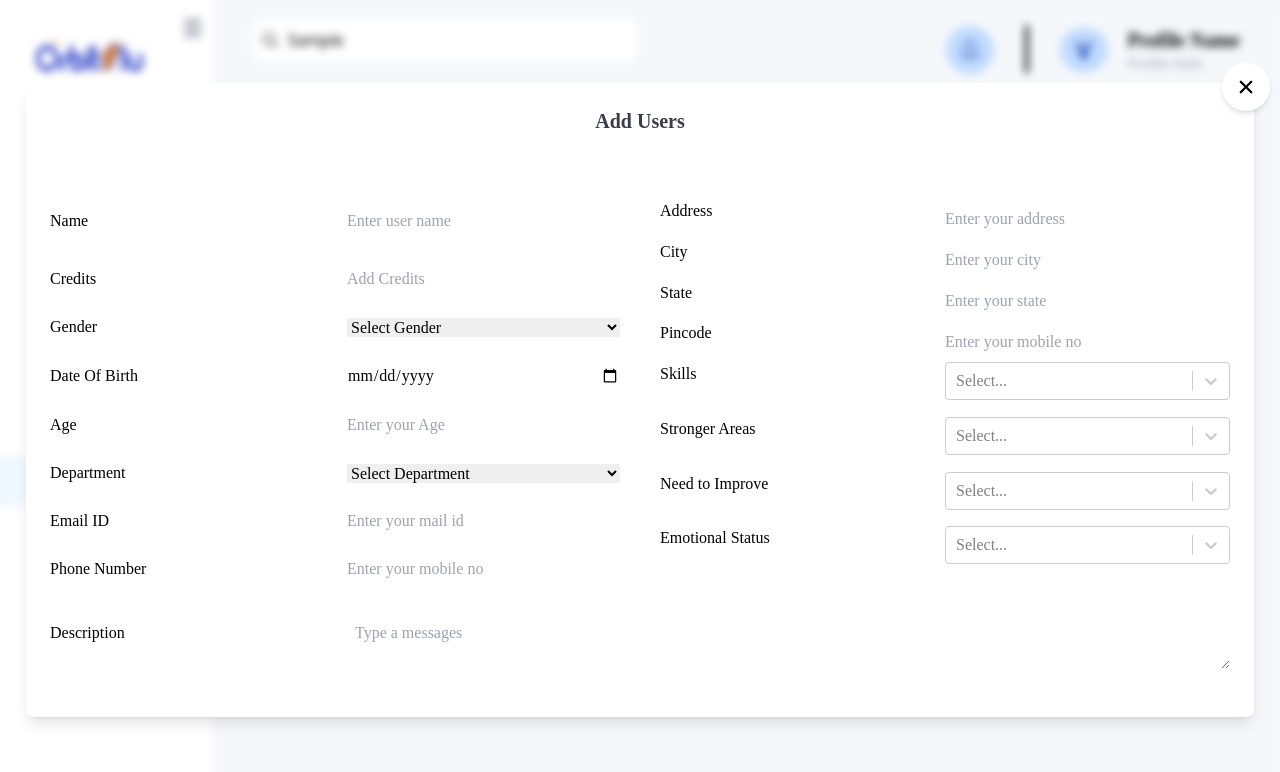
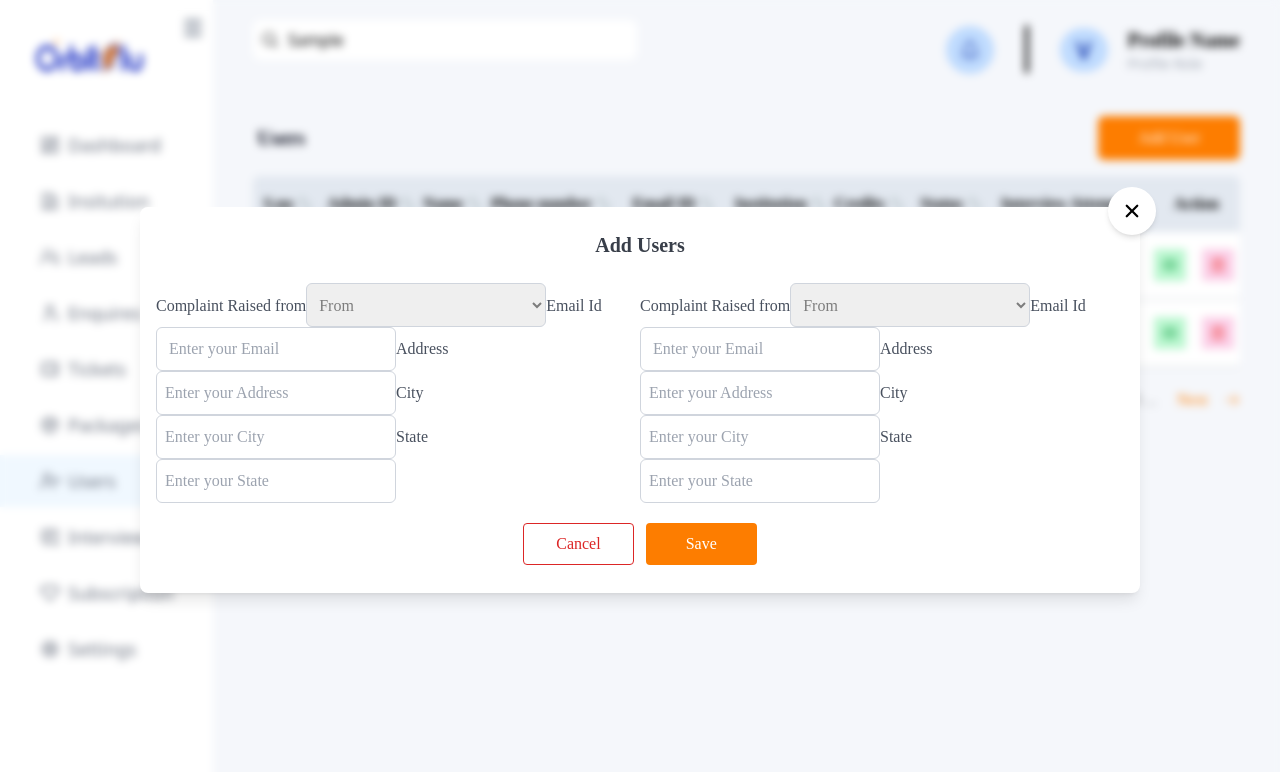
Before and after one commit to kasi-k/Orbit-blue, a React (Vite) app: page /users in a window 1280 px wide. Both pictures are taken after typing "Sample" into the empty fields and a click on the button "Add User". Shown: the top 772 px of the page. Built offline with nearby package versions, Linux system fonts and the light colour scheme.

Commit message:
eight commit

```diff
--- a/src/pages/Leads/AddFollowUp.jsx
+++ b/src/pages/Leads/AddFollowUp.jsx
@@ -15,7 +15,7 @@ const AddFollowUp = ({onClose}) => {
             <input type='date' className='col-span-6  border border-[#D0D5DD] rounded-lg py-2 px-2 text-[#D0D5DD]'/>
             <label className="  font-normal text-base text-black">Note</label>
             <textarea  rows={4} className=' col-span-6 border border-[#D0D5DD] rounded-lg px-2 py-2 h-28 text-xs font-normal text-[#D0D5DD]'placeholder='Follow up note'/>
-            <div className=' col-span-6 flex justify-center gap-5  lg:py-20 md:py-20 py-0'>
+            <div className=' col-span-6 flex justify-center gap-3  lg:py-20 md:py-20 py-0'>
             <button className='text-red-600 border-red-600 border px-8 py-2 rounded'>Cancel</button>
             <button className='bg-orange px-10 py-2 rounded text-white'>Save</button>
             </div>
--- a/src/pages/Leads/AddLeads.jsx
+++ b/src/pages/Leads/AddLeads.jsx
@@ -18,7 +18,7 @@ const AddLeads = ({onClose}) => {
                 Complaint Raised from
             </label>
               <select defaultValue="from" className=" border border-[#D0D5DD] text-grey rounded-md w-[273px] h-11 px-2 col-span-8 ">
-              <option value='from'>From</option>
+              <option value='from'disabled>From</option>
                 <option value='call'>Call</option>
                 <option value='email'>Email</option>
                 <option value='sms'>From</option>
@@ -69,7 +69,7 @@ const AddLeads = ({onClose}) => {
               />
 
 
-            <div className=" flex col-span-12 justify-center gap-5 my-5  py-2">
+            <div className=" flex col-span-12 justify-center gap-3 my-5 ">
               <button className="text-red-600 border-red-600 border px-8 py-2 rounded">
                 Cancel
               </button>
--- a/src/pages/Leads/EditLeads.jsx
+++ b/src/pages/Leads/EditLeads.jsx
@@ -16,7 +16,7 @@ const EditLeads = ({onClose}) => {
                 Complaint Raised from
             </label>
               <select defaultValue='from' className=" border border-[#D0D5DD] text-grey rounded-md w-[273px] h-11 px-2 col-span-8 ">
-                <option value='from'>From</option>
+                <option value='from'disabled>From</option>
                 <option value='call'>Call</option>
                 <option value='email'>Email</option>
                 <option value='sms'>SMS</option>
@@ -67,7 +67,7 @@ const EditLeads = ({onClose}) => {
               />
 
 
-            <div className=" flex col-span-12 justify-center gap-5 my-5  py-2">
+            <div className=" flex col-span-12 justify-center gap-3 my-5 ">
               <button className="text-red-600 border-red-600 border px-8 py-2 rounded">
                 Cancel
               </button>
--- a/src/pages/Users/AddUser.jsx
+++ b/src/pages/Users/AddUser.jsx
@@ -14,67 +14,128 @@ const AddUser = ({onClose}) => {
   return (
     <>
     <div className=" font-Source_Sans_Pro fixed inset-0 flex justify-center  items-center bg-opacity-25 backdrop-blur-sm">
-    <div className=" mx-2 shadow-lg bg-white rounded-lg">
-      <div className="grid ">
+      <div className="w-[1000px] mx-2 shadow-lg bg-white rounded-lg">
+        <div className="grid  ">
           <button onClick={onClose} className=" place-self-end bg-white  rounded-full lg:-mx-4 lg:-my-5 md:-my-5 md:-mx-4 my-1 mx-1 lg:shadow-md md:shadow-md shadow-none lg:py-3 md:py-3 py-0 lg:px-3 md:px-3 px-0 ">
             <IoClose className="size-[24px]" />
           </button>
-        <h1 className="grid justify-center py-4  text-[#383E49] font-bold text-xl">
+          <h1 className="grid justify-center py-4 text-[#383E49] font-bold text-xl">
               Add Users </h1>
-            <form className='grid grid-cols-12 my-6 p-6 gap-10'>
-                <div className=' grid grid-cols-2 col-span-6 items-center gap-6  '>
-                <label className=''>Name</label>
-                <input type="text" placeholder='Enter user name' className='h-11 w-[273px]' />
-                <label>Credits</label>
-                <input type="text" placeholder='Add Credits' />
-                <label>Gender</label>
-                <select defaultValue="Gender">
-                   <option value="Gender">Select Gender</option>
-                    <option value="male">Male</option>
-                    <option value="female">Female</option>
-                    <option value="others">Others</option>
+              <form className="grid grid-cols-12 mx-4 my-2 items-center  ">
+
+              < span className='col-span-6'>
+              <label className="col-span-4 text-[#48505E] text-base font-normal  ">
+                Complaint Raised from
+            </label>
+              <select defaultValue="from" className=" col-span-8 border border-[#D0D5DD] text-grey rounded-md w-60 h-11 px-2 ">
+              <option value='from'disabled>From</option>
+                <option value='call'>Call</option>
+                <option value='email'>Email</option>
+                <option value='sms'>From</option>
               </select>
-                <label >Date Of Birth</label>
-                <input type="date" />
-                <label>Age</label>
-                <input type="text" placeholder='Enter your Age' />
-                <label>Department</label>
-                <select defaultValue="depart">
-                    <option value="depart">Select Department</option>
-                    <option value="computer">Computer Science</option>
-                    <option value="mech">Mechanical</option>
-                    <option value="IT">Information Technology</option>
+
+             <label className=" col-span-4 text-[#48505E] text-base font-normal">
+                Email Id{" "}
+              </label>
+              <input
+                type="email"
+                placeholder=" Enter your Email"
+                className=" col-span-4 text-grey border border-[#D0D5DD] w-60 rounded-md  h-11 px-2 "
+              />
+
+            <label className="col-span-2 text-[#48505E] text-base font-normal ">
+                Address
+                </label>
+              <input
+                type="text"
+                placeholder="Enter your Address"
+                className=" col-span-4 text-grey border border-[#D0D5DD] rounded-md w-60 h-11  px-2 "
+              />
+
+            <label className=" col-span-2  text-[#48505E] text-base font-normal ">
+                City
+            </label>
+              <input
+                type="text"
+                placeholder="Enter your City"
+                className="col-span-4 text-grey border border-[#D0D5DD] rounded-md w-60 h-11 px-2 "
+              />
+
+            <label className="col-span-2 text-[#48505E] text-base font-normal">
+                State
+                </label>
+              <input
+                type="text"
+                placeholder="Enter your State"
+                className=" col-span-4 text-grey border border-[#D0D5DD] rounded-md  w-60 h-11 px-2 "
+              />
+
+           </span>
+           <span className='col-span-6 ' >
+           <label className="col-span-2 text-[#48505E] text-base font-normal  ">
+                Complaint Raised from
+            </label>
+              <select defaultValue="from" className=" border border-[#D0D5DD] text-grey rounded-md w-60 h-11 px-2 ">
+              <option value='from'disabled>From</option>
+                <option value='call'>Call</option>
+                <option value='email'>Email</option>
+                <option value='sms'>From</option>
               </select>
-                <label>Email ID</label>
-                <input type="email" placeholder='Enter your mail id' />
-                <label>Phone Number</label>
-                <input type="tel" placeholder='Enter your mobile no' />
+
+             <label className=" col-span-2 text-[#48505E] text-base font-normal">
+                Email Id{" "}
+              </label>
+              <input
+                type="email"
+                placeholder=" Enter your Email"
+                className=" col-span-4 text-grey border border-[#D0D5DD] w-60 rounded-md  h-11 px-2 "
+              />
+
+            <label className="col-span-2 text-[#48505E] text-base font-normal ">
+                Address
+                </label>
+              <input
+                type="text"
+                placeholder="Enter your Address"
+                className="col-span-4 text-grey border border-[#D0D5DD] rounded-md w-60 h-11  px-2 "
+              />
+
+            <label className=" col-span-2  text-[#48505E] text-base font-normal ">
+                City
+            </label>
+              <input
+                type="text"
+                placeholder="Enter your City"
+                className="col-span-4 text-grey border border-[#D0D5DD] rounded-md  w-60 h-11 px-2 "
+              />
+
+            <label className="col-span-2 text-[#48505E] text-base font-normal">
+                State
+                </label>
+              <input
+                type="text"
+                placeholder="Enter your State"
+                className=" col-span-4 text-grey border border-[#D0D5DD] rounded-md  w-60 h-11 px-2 "
+              />
+
+           </span>
+
+
+
+            <div className=" flex col-span-12 justify-center gap-3 my-5 ">
+              <button className="text-red-600 border-red-600 border px-8 py-2 rounded">
+                Cancel
+              </button>
+              <button className="bg-orange px-10 py-2 rounded text-white">
+                Save
+              </button>
             </div>
-                <div className=' grid grid-cols-2 col-span-6'>
-                <label className=''>Address</label>
-                <input type="text" placeholder='Enter your address' className='' />
-                <label>City</label>
-                <input type="text" placeholder='Enter your city' />
-                <label>State</label>
-                <input type="text" placeholder='Enter your state' />
-                <label>Pincode</label>
-                <input type="tel" placeholder='Enter your mobile no'/>
-                <label>Skills</label>
-                <Select options={skills} isMulti/>
-                <label>Stronger Areas</label>
-                <Select options={skills} isMulti/>
-                <label>Need to Improve</label>
-                <Select options={skills} isMulti/>
-                <label>Emotional Status</label>
-                <Select options={skills} isMulti/>
-                </div>
-                <label className=' col-span-3'>Description</label>
-                <textarea placeholder='Type a messages' className='col-span-9'></textarea>
           </form>
         </div>
     </div>
 </div>
     </>
+
   )
 }
 
--- a/tailwind.config.js
+++ b/tailwind.config.js
@@ -16,7 +16,8 @@ export default {
         'select-sidebar':'#f0f8ff',
         'select-title':' #3B5998',
         'orange':'#FD7D00',
-        'grey':'#7D7D7D'
+        'grey':'#7D7D7D',
+        'border-grey':'#D0D5DD'
       }
     },
   },
```
Lines whose indentation alone changed are shown as unchanged.
